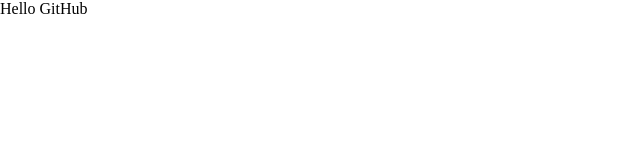
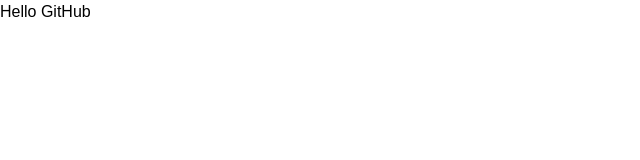
Before and after one commit to aa10086/learn-git, a plain HTML site: page index.html in a window 1280 px wide. Shown: the full height of the page, 0-640 px from the left. Drawn offline with Linux system fonts and the light colour scheme.

Commit message:
set fonts

```diff
--- a/index.css
+++ b/index.css
@@ -2,4 +2,5 @@
 	margin: 0;
 	padding: 0;
 	box-sizing: border-box;
+	font: 16px/1.5 arial,sans-serif;
 }
```
